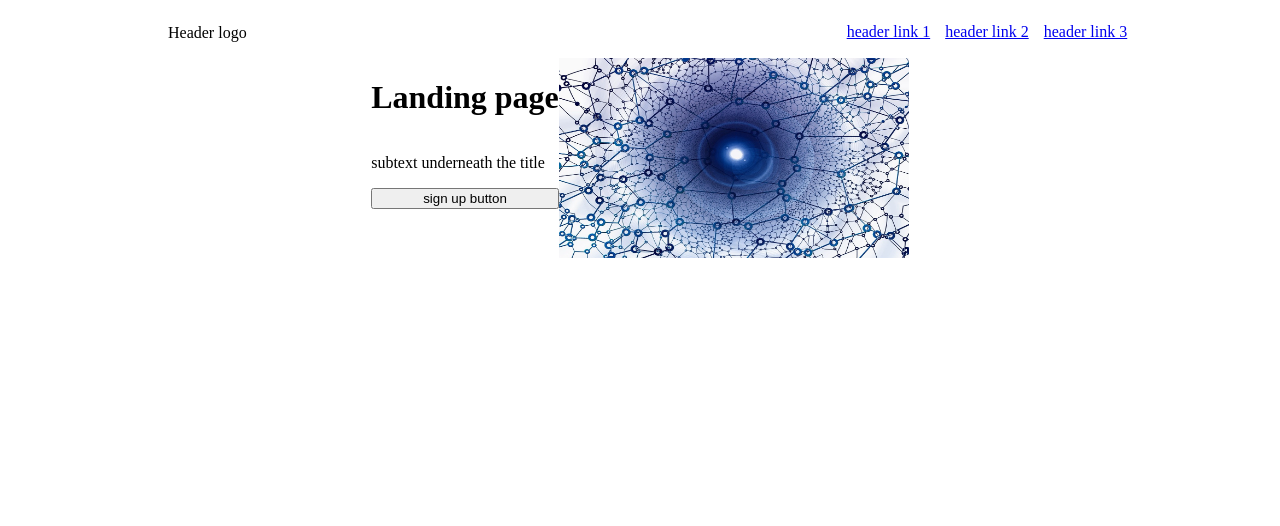
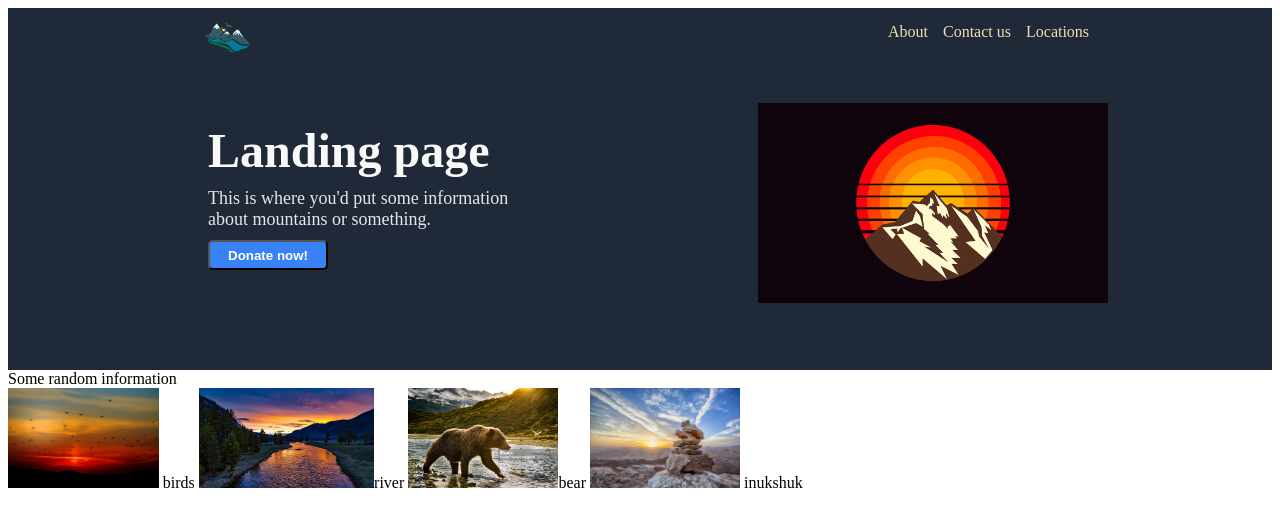
Before and after one commit to shnoopy91/TOP-Landing-page, a plain HTML site: page TOP-Landing-page/index.html in a window 1280 px wide. Drawn offline with Linux system fonts and the light colour scheme.

Commit message:
Completed section 1 / Added photos to section 2

```diff
--- a/TOP-Landing-page/index.html
+++ b/TOP-Landing-page/index.html
@@ -7,21 +7,35 @@
     <title>Landing page</title>
 </head>
 <body>
+<div class="section1">
     <div class="header1">
-        <p> Header logo </p>
-        <div class="header-links">
-            <a href="header link 1"> header link 1 </a>
-            <a href="header link 2"> header link 2</a>
-            <a href="header link 3"> header link 3</a>
-        </div>
+       <img src="Images/mountain-logo.webp" height="60px" width="60px">
+            <div class="header-links">
+                <a href="header link 1"> About </a>
+                <a href="header link 2"> Contact us</a>
+                <a href="header link 3"> Locations </a>
+            </div>
     </div>
     <div class="header2">
         <div class="title-portion">
-            <h1> Landing page </h1>
-            <p> subtext underneath the title</p>
-            <button> sign up button </button>
+            <div class="title"> Landing page </div>
+            <div class="subtext"> This is where you'd put some information<div>  about mountains or something.</div> </div>
+            <button class="signup-button"> Donate now! </button>
         </div>
-        <img src="Images/profile-pic.jpg" height="200px" width="350px">
+     <div class="mountain-image">    <img src="Images/main-pic.png" height="200px" width="350px"> </div>
     </div>
+</div>
+
+<div class="section2">
+    <div class="randominfo"> Some random information </div>
+        <div class="randominfo-images">
+            <img src="Images/birds-in-sunset.jpg" height="100px"> birds
+            <img src="Images/river.jpg" height="100px">river
+            <img src="Images/bear.jpg" height="100px">bear
+            <img src="Images/inukshuk.jpg" height="100px"> inukshuk
+
+
+        </div>
+</div>
 </body>
 </html>
--- a/TOP-Landing-page/styles.css
+++ b/TOP-Landing-page/styles.css
@@ -1,18 +1,57 @@
 .header1 {
     display: flex;
-    margin-left: 160px;
+    margin-left: 190px;
 }
 .header-links {
     display: flex;
     gap: 15px;
-    margin-left: 600px;
+    margin-left: 630px;
     margin-top: 15px;
+}
+a {
+    text-decoration: none;
+    color: wheat
 }
 .title-portion {
     display: flex;
     flex-direction: column;
+    margin-right: 250px;
+    margin-bottom: 100px;
+    margin-left: 50px;
+    margin-top: 55px;
 }
+.title {
+    font-size: 48px;
+    font-weight: bolder;
+    color: #f9fAf8;
+    padding-bottom: 10px;
+}
+
+.subtext {
+    font-size: 18px;
+    color: #e5e7eb;
+}
+.signup-button {
+    background-color: #3882f6;
+    color: white;
+    font-weight: bold;
+    border-radius: 5px;
+    width: 120px;
+    height: 30px;
+    margin-top: 10px;
+
+}
+
+
 .header2 {
     display: flex;
-    justify-content: center;
+margin-left: 150px;
+
+
 }
+.mountain-image {
+    margin-top: 35px;
+}
+.section1 {
+    background-color: #1f2937;
+}
```
Also changed, not shown: TOP-Landing-page/Images/bear.jpg (added), TOP-Landing-page/Images/birds-in-sunset.jpg (added), TOP-Landing-page/Images/inukshuk.jpg (added), TOP-Landing-page/Images/main-pic.png (added), TOP-Landing-page/Images/mountain-logo.png (added), TOP-Landing-page/Images/mountain-logo.webp (added), TOP-Landing-page/Images/river.jpg (added).
